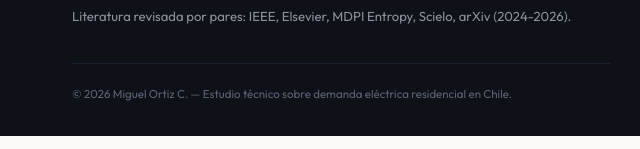
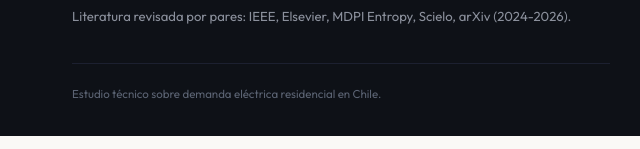
Before and after one commit to mortizcoilla/demanda_electrica_residencial, a website with bundled scripts: page index.html in a window 1280 px wide. Shown: the part 10873-11022 px from the top of the page, 0-640 px from the left. Built offline with nearby package versions, Linux system fonts and the light colour scheme.

Commit message:
quita nombre de autor en el footer

```diff
--- a/index.html
+++ b/index.html
@@ -530,7 +530,7 @@
         <p style="margin-top: 8px">
           Literatura revisada por pares: IEEE, Elsevier, MDPI Entropy, Scielo, arXiv (2024-2026).
         </p>
-        <p class="copy">© 2026 Miguel Ortiz C. — Estudio técnico sobre demanda eléctrica residencial en Chile.</p>
+        <p class="copy">Estudio técnico sobre demanda eléctrica residencial en Chile.</p>
       </div>
       <div>
         <h4>Autor</h4>
```
